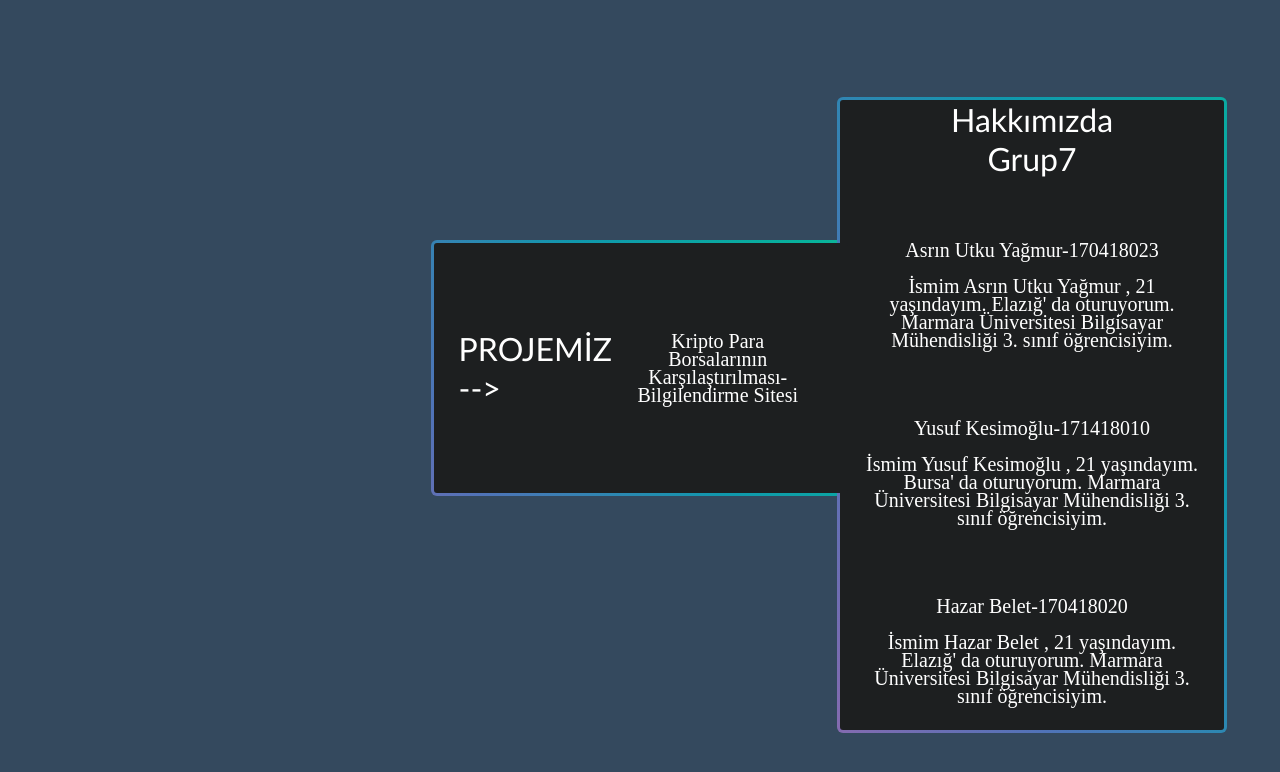
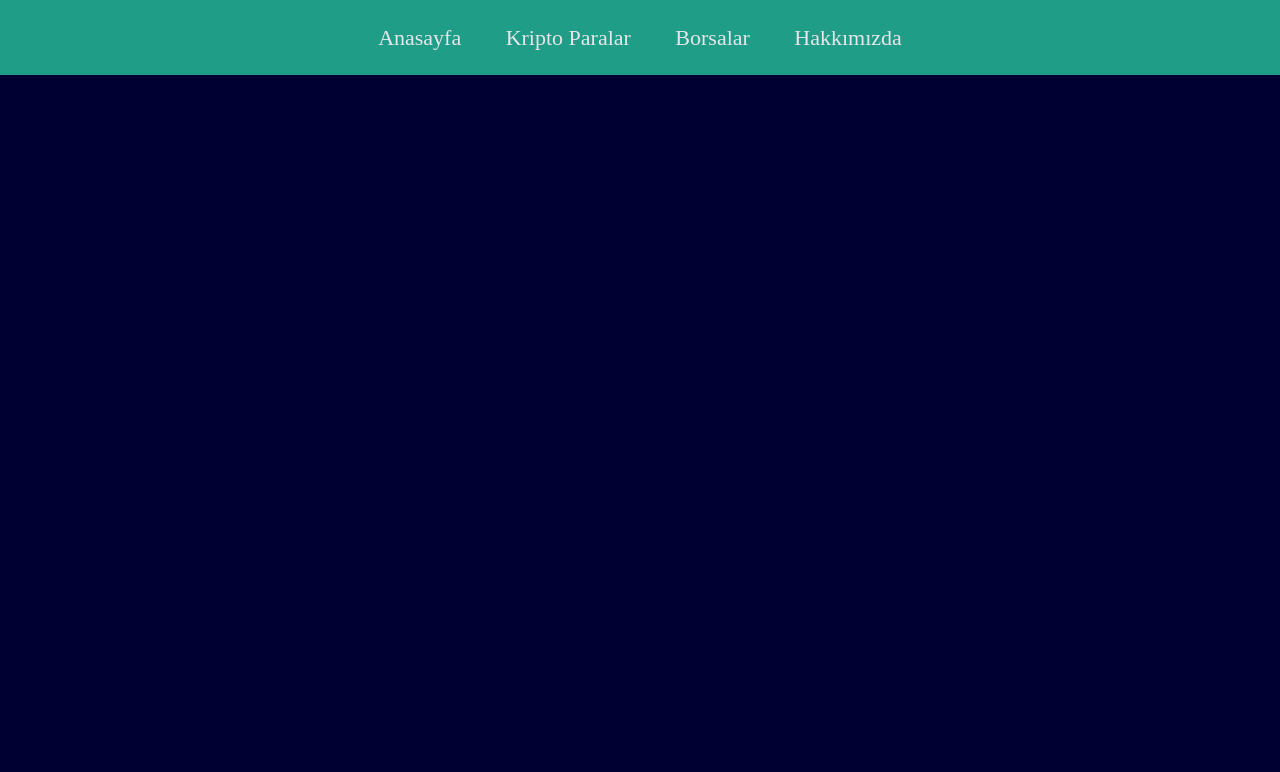
Before and after one commit to asrinutku/mywebproject.github.io, a plain HTML site: page index.html in a window 1280 px wide. Drawn offline with Linux system fonts and the light colour scheme.

Commit message:
beginning
begging of new project

```diff
--- /dev/null
+++ b/css/style.css
@@ -0,0 +1,56 @@
+*{
+	padding: 0;
+	margin: 0;
+	box-sizing: border-box;
+}
+
+body{
+	background-color: #000033;
+	font-family: sans-serif;
+}
+
+.menu{
+	position: fixed;
+	top: 0;
+	width: 100%;
+	height: 75px;
+	opacity: 0.7;
+	background-color: #24AE8F;
+	z-index: 1;
+	list-style-type: none;
+	text-align: center;
+}
+
+.menu:hover{
+	opacity: 0.9;
+	transition: all 1s;
+}
+
+.menu ul{
+
+	overflow: hidden;
+}
+
+.menu li{
+	display: inline-block;
+	float: none;
+	text-align: center;
+	margin-top: 25px;
+}
+
+.menu li a{
+	text-decoration: none;
+	color: white;
+	padding: 20px;
+	padding-top: 25px;
+	padding-bottom: 25px;
+	font-size: 22px;
+	font-family: alex-brush;
+
+}
+
+.menu a:hover{
+	background-color: #1e947b;
+	transition: background-color 0.7s;
+
+}
--- a/index.html
+++ b/index.html
@@ -1,138 +1,29 @@
 <!DOCTYPE html>
 <html>
 <head>
-	<title></title>
-	<style type="text/css">
 
-		.text{
-			color: white;
-			text-align: center;
-			padding: 25px;
-			font-size: 20px;
-			line-height: 0.9;
-			font-family: 'Raleway';
+	<meta charset="utf-8">
 
-		}
+	<title>Kripto Para Bilgilendirme ve Borsa Karşılaştırmaları</title>
+	<link rel="stylesheet" type="text/css" href="css/style.css">
 
 
-		.opc{
-			position: absolute;
-    		top: 50%;
-    		margin-left: 80%;
-    		transform: translate(-50%, -50%);
-			text-align: center;
-			justify-content: center;
-			height: 75%;
-			width: 30%;
-			background: #34495E;
+
+</head>
+<body>
+
+	<div>
+
+	<ul class="menu">
+			<li><a href="#">Anasayfa</a></li>
+			<li><a href="#">Kripto Paralar</a></li>
+			<li><a href="#">Borsalar</a></li>
+			<li><a href="#">Hakkımızda</a></li>
 
 
-		}
 
-		.center {
-  			margin: 0;
-  			position: absolute;
-  			width: 75%;
-  			height: 100%;
-  			padding-top: 100px;
-  			top: 50%;
-  			left: 50%;
-  			-ms-transform: translate(-50%, -50%);
-  			transform: translate(-50%, -50%);
+	</ul>
 
-		}
-
-		.kutu{
-			width: 95%;
-			height: 95%;
-			background-color: #34495E;
-		}
-
-
-		.header{
-			font-size: 32px;
-			color: white;
-  			font-family: Candara, Calibri, Segoe, 'Segoe UI', Optima, Arial, sans-serif;
-		}
-
-		#box {
-			margin-top: 20%;
-    		margin-left: 35%;
-			display: flex;
-			align-items: center;
-
-			height: 200px;
-			width: 30%;
-			color: white;
-			font-family: 'Raleway';
-			padding: 25px;
-			font-size: 22px;
-		}
-
-		.gradient-border {
-		    --borderWidth: 3px;
-		    background: #1D1F20;
-		    position: relative;
-		    border-radius: var(--borderWidth);
-		}
-
-		.gradient-border:after {
-		  content: '';
-		  position: absolute;
-		  top: calc(-1 * var(--borderWidth));
-		  left: calc(-1 * var(--borderWidth));
-		  height: calc(100% + var(--borderWidth) * 2);
-		  width: calc(100% + var(--borderWidth) * 2);
-		  background: linear-gradient(60deg, #f79533, #f37055, #ef4e7b, #a166ab, #5073b8, #1098ad, #07b39b, #6fba82);
-		  border-radius: calc(2 * var(--borderWidth));
-		  z-index: -1;
-		  animation: animatedgradient 3s ease alternate infinite;
-		  background-size: 300% 300%;
-		}
-
-
-		@keyframes animatedgradient {
-			0% {
-				background-position: 0% 50%;
-			}
-			50% {
-				background-position: 100% 50%;
-			}
-			100% {
-				background-position: 0% 50%;
-			}
-		}
-
-
-	</style>
-</head>
-<body class="kutu">
-
-
-	<div class="opc">
-		<div class="gradient-border">
-			<header class="header">Hakkımızda<br>Grup7</header> <br>
-
-			<p class="text">
-			Asrın Utku Yağmur-170418023<br><br>
-			İsmim Asrın Utku Yağmur , 21 yaşındayım. Elazığ' da oturuyorum. Marmara Üniversitesi Bilgisayar Mühendisliği 3. sınıf öğrencisiyim.</p>
-
-			<p class="text">
-			Yusuf Kesimoğlu-171418010<br><br>
-			İsmim Yusuf Kesimoğlu , 21 yaşındayım. Bursa' da oturuyorum. Marmara Üniversitesi Bilgisayar Mühendisliği 3. sınıf öğrencisiyim.</p>
-
-			<p class="text">
-			Hazar Belet-170418020<br><br>
-			İsmim Hazar Belet , 21 yaşındayım. Elazığ' da oturuyorum. Marmara Üniversitesi Bilgisayar Mühendisliği 3. sınıf öğrencisiyim.</p>
-		</div>
-	</div>
-
-
-	<div class="gradient-border" id="box">
-
-		<header class="header">PROJEMİZ --></header> <br><br>
-
-		<p class="text">Kripto Para Borsalarının <br> Karşılaştırılması-Bilgilendirme Sitesi</p>
 
 
 
@@ -141,5 +32,8 @@
 
 
 
+
+
+
 </body>
 </html>
```
